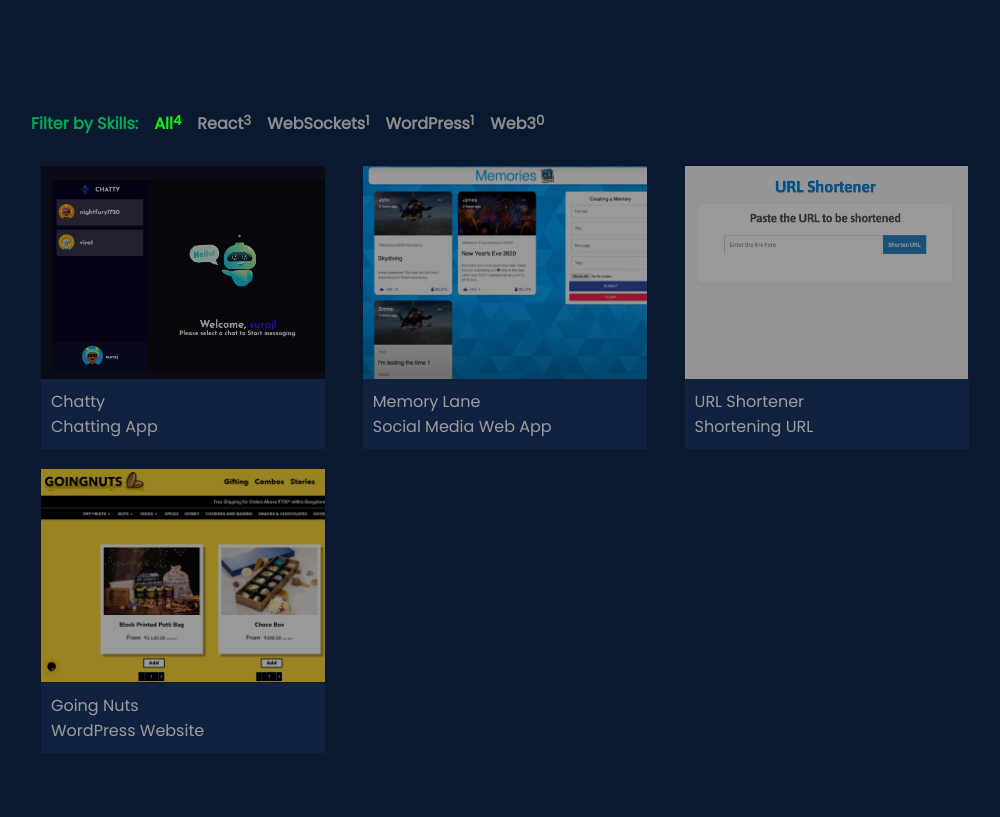
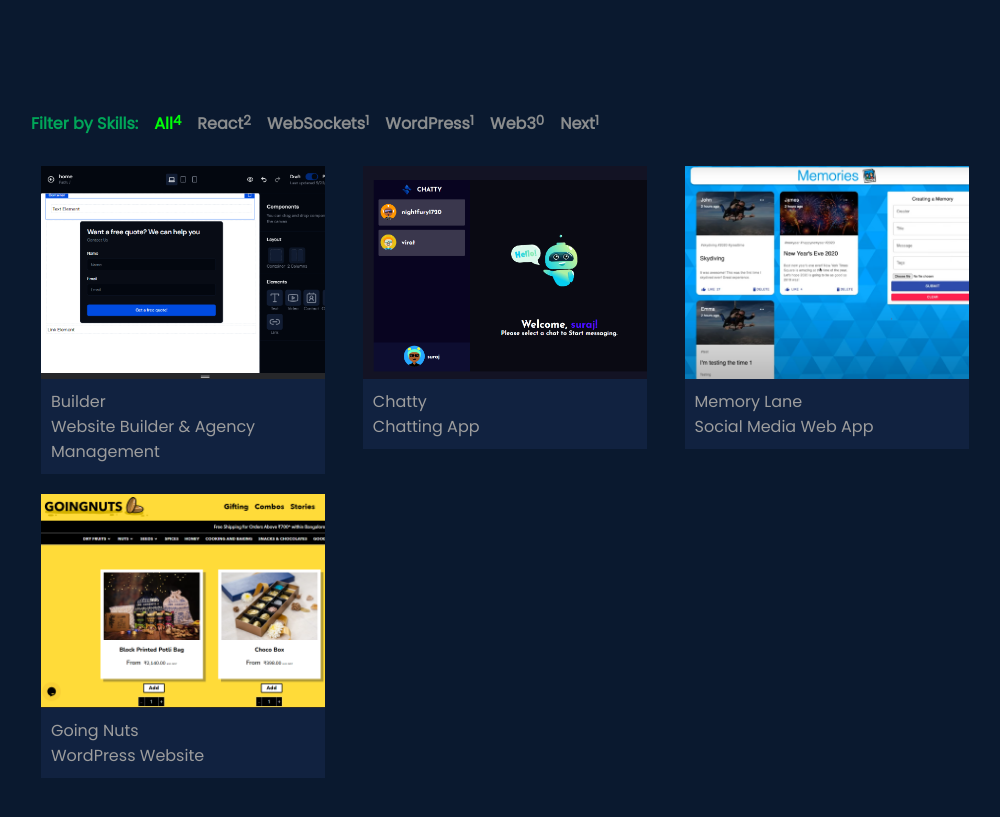
Before and after one commit to nightfury1720/portfolio, a Next.js app: page / in a window 1280 px wide. Shown: the part 1992-2809 px from the top of the page, without its empty margins (135-1135 px from the left). Built offline with nearby package versions, Linux system fonts and the light colour scheme.

Commit message:
feat: ui-changes-in-project

```diff
--- a/components/filter.jsx
+++ b/components/filter.jsx
@@ -9,7 +9,8 @@ const FiltersTab = ({ work }) => {
     "React",
     "WebSockets",
     "WordPress",
-    "Web3"
+    "Web3",
+    "Next"
   ]);
 
   useEffect(() => {
--- a/components/project.jsx
+++ b/components/project.jsx
@@ -15,7 +15,10 @@ function Project({ data }) {
         <ProjectDescription>{data.name}</ProjectDescription>
         {hovered ? (
           <ProjectButton>
-            <a href={data.gitLink}>Show Project</a>
+            <a href={data.gitLink}>Project Code</a>
+            {data?.demoLink && (
+              <a href={data.demoLink}>Demo Link</a>
+            )}
           </ProjectButton>
         ) : (
           <ProjectDescription>{data.shortdesc}</ProjectDescription>
@@ -51,9 +54,9 @@ const Image = styled.img`
   left: 0;
   width: auto;
   height: 100%;
-  filter:brightness(0.6);
+  filter: brightness(1);
   &:hover {
-  filter:brightness(1);
+    filter: brightness(0.5);
   }
 `;
 
@@ -71,10 +74,11 @@ const ProjectDescription = styled.div`
 `;
 
 const ProjectButton = styled.span`
-  display: inline-block;
+  display: flex;
+  justify-content: space-between;
   border-radius: 8px;
   a {
-    color: #01a659;
+    color: #00ff08;
     text-decoration: none;
     &:hover {
       color: #00ff08;
@@ -82,4 +86,5 @@ const ProjectButton = styled.span`
   }
 `;
 
+
 export default Project;
--- a/pages/index.js
+++ b/pages/index.js
@@ -142,6 +142,16 @@ export default function Home() {
     },
     projects: [
       {
+        name: "Builder",
+        imageLink: "/img/builderProd.png",
+        demoLink: "https://builderprod.vercel.app/",
+        gitLink: "https://github.com/nightfury1720/builder",
+        shortdesc: "Website Builder & Agency Management",
+        description:
+          "It Provides agency to manage their task-kanban board, team members, access-control and a Website Builder where you can go and build your own Drag and Drop website",
+        skills: ["Next",  "Javascript", "Postgres", "NodeJs", "Stripe"],
+      },
+      {
         name: "Chatty",
         imageLink: "/img/chatty.png",
         gitLink: "https://github.com/nightfury1720/chatty",
@@ -159,15 +169,15 @@ export default function Home() {
           " A full-stack social media app for sharing life events with user authorization, allowing likes, reactions and comments.",
         skills: ["React", "Javascript", "MongoDb", "NodeJs"],
       },
-      {
-        name: "URL Shortener",
-        imageLink: "/img/urlShortener.png",
-        gitLink: "https://github.com/nightfury1720/Url-Shortener",
-        shortdesc: "Shortening URL",
-        description:
-          "Developed a URL shortener app with an integrated rate limiter for enhanced performance and user control.",
-        skills: ["React", "Javascript", "MongoDb", "NodeJs"],
-      },
+      // {
+      //   name: "URL Shortener",
+      //   imageLink: "/img/urlShortener.png",
+      //   gitLink: "https://github.com/nightfury1720/Url-Shortener",
+      //   shortdesc: "Shortening URL",
+      //   description:
+      //     "Developed a URL shortener app with an integrated rate limiter for enhanced performance and user control.",
+      //   skills: ["React", "Javascript", "MongoDb", "NodeJs"],
+      // },
       {
         name: "Going Nuts",
         imageLink: "/img/goingNuts.png",
```
Also changed, not shown: public/img/builderProd.png (added).
